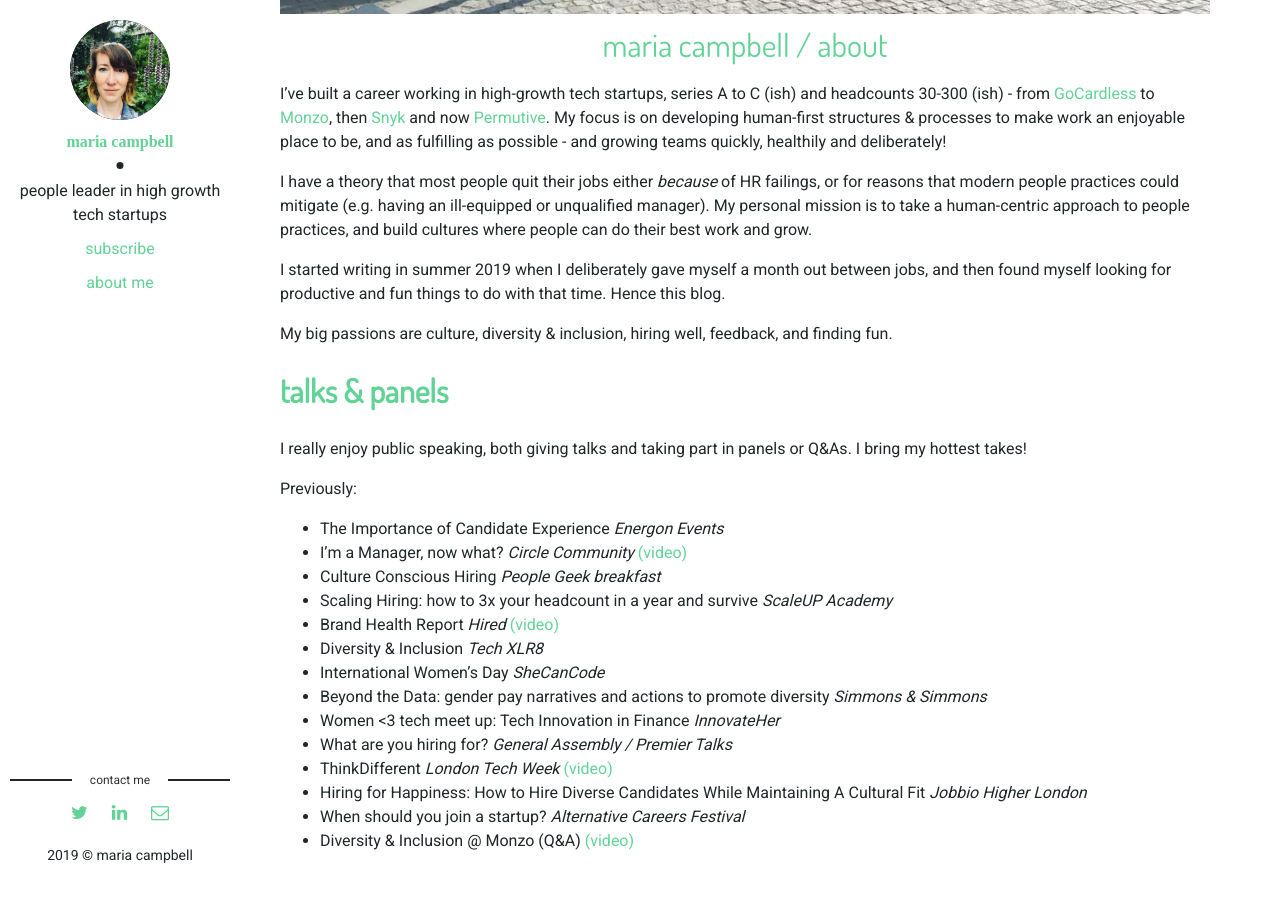
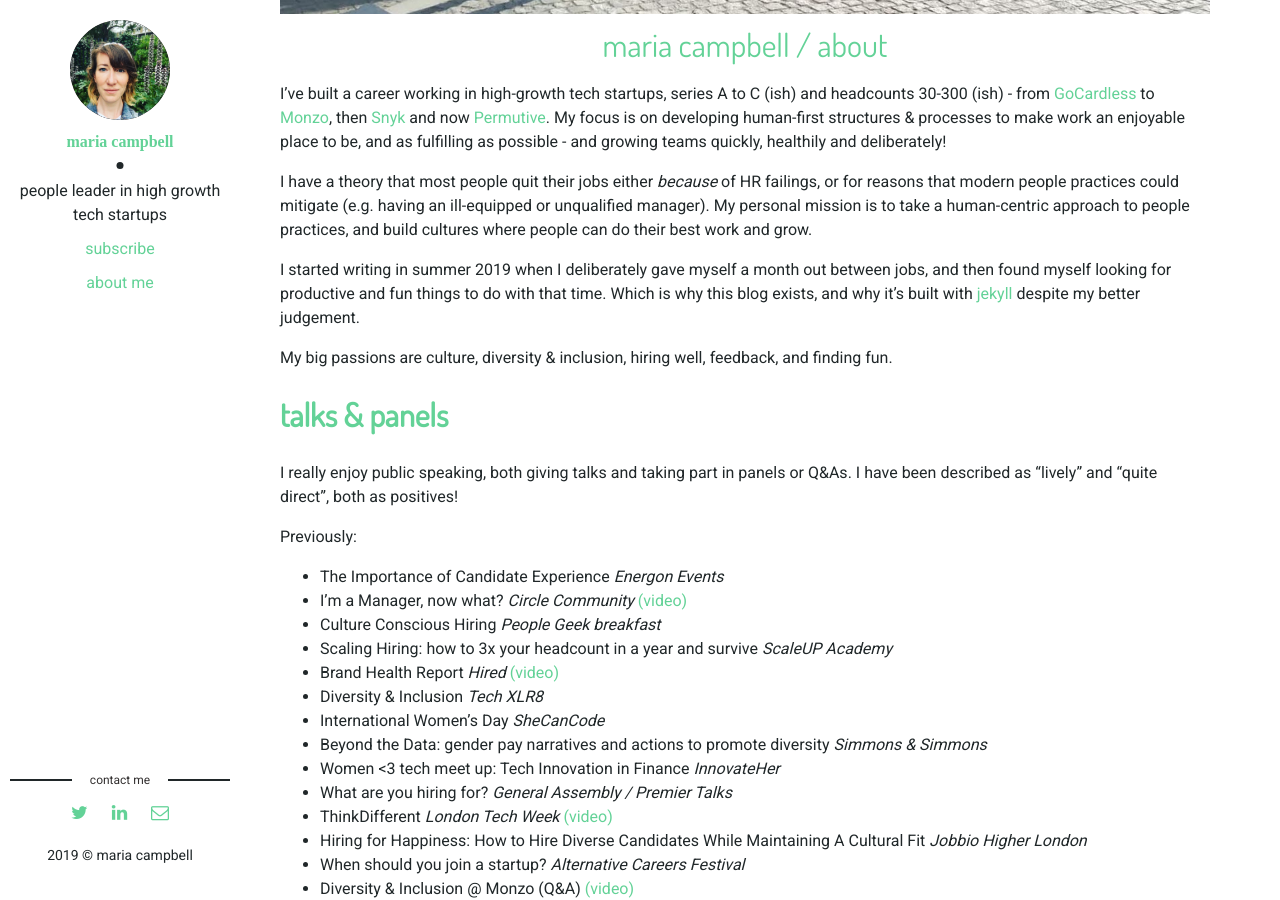
Before and after one commit to moyni/moyni.github.io, a Jekyll site: the page built from about.markdown, in a window 1280 px wide and 900 px high, scrolled down 503 px. Built offline with Jekyll 4.4.1, drawn with Linux system fonts in a browser that asks for light colours.

Commit message:
adding a sentence in about

```diff
--- a/about.markdown
+++ b/about.markdown
@@ -11,13 +11,13 @@
 
 I have a theory that most people quit their jobs either _because_ of HR failings, or for reasons that modern people practices could mitigate (e.g. having an ill-equipped or unqualified manager). My personal mission is to take a human-centric approach to people practices, and build cultures where people can do their best work and grow.
 
-I started writing in summer 2019 when I deliberately gave myself a month out between jobs, and then found myself looking for productive and fun things to do with that time. Hence this blog.
+I started writing in summer 2019 when I deliberately gave myself a month out between jobs, and then found myself looking for productive and fun things to do with that time. Which is why this blog exists, and why it's built with [jekyll](https://jekyllrb.com/) despite my better judgement.
 
 My big passions are culture, diversity & inclusion, hiring well, feedback, and finding fun.
 
 # talks & panels
 
-I really enjoy public speaking, both giving talks and taking part in panels or Q&As. I bring my hottest takes!
+I really enjoy public speaking, both giving talks and taking part in panels or Q&As. I have been described as "lively" and "quite direct", both as positives!
 
 Previously:
 
```
